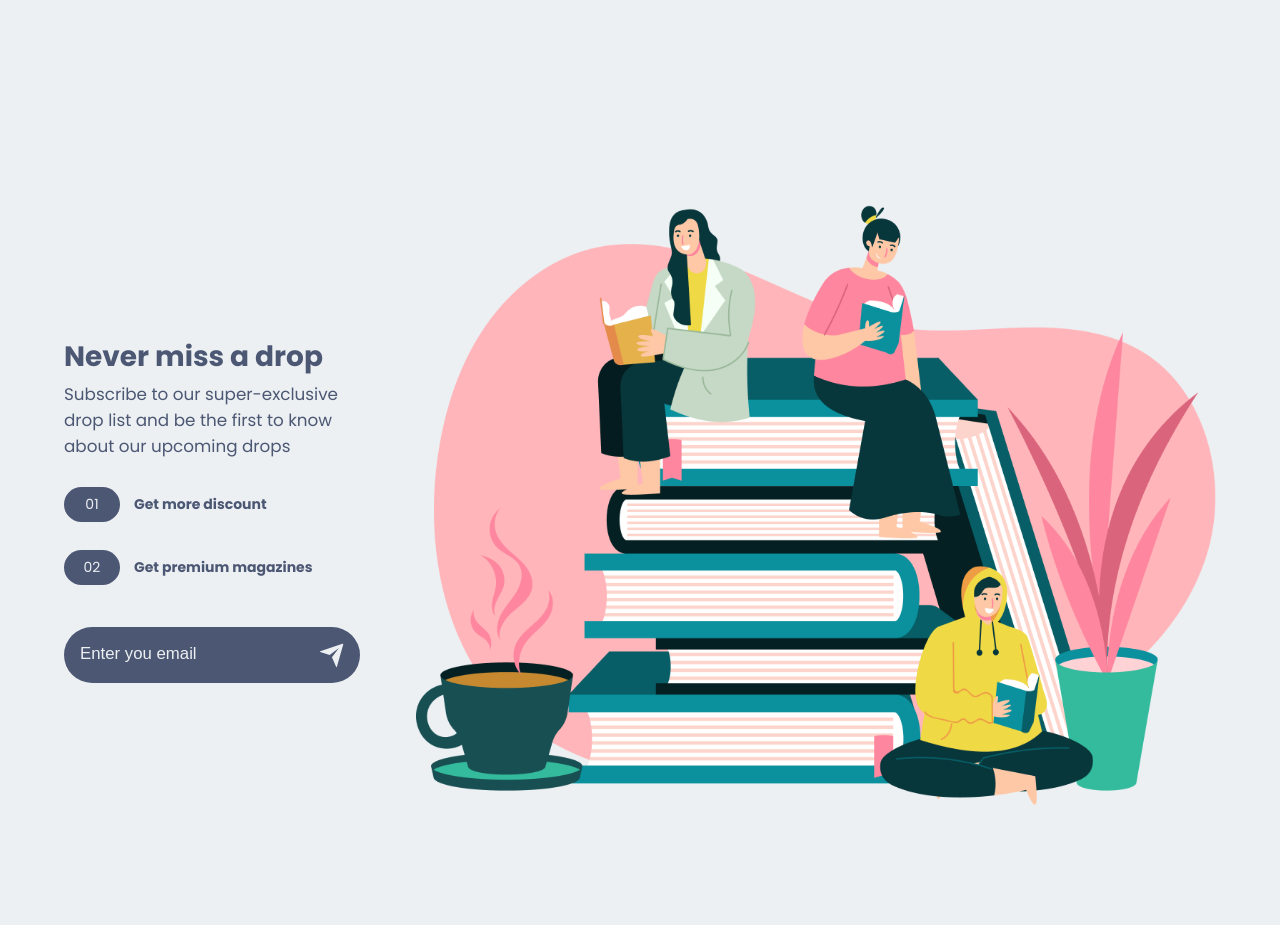
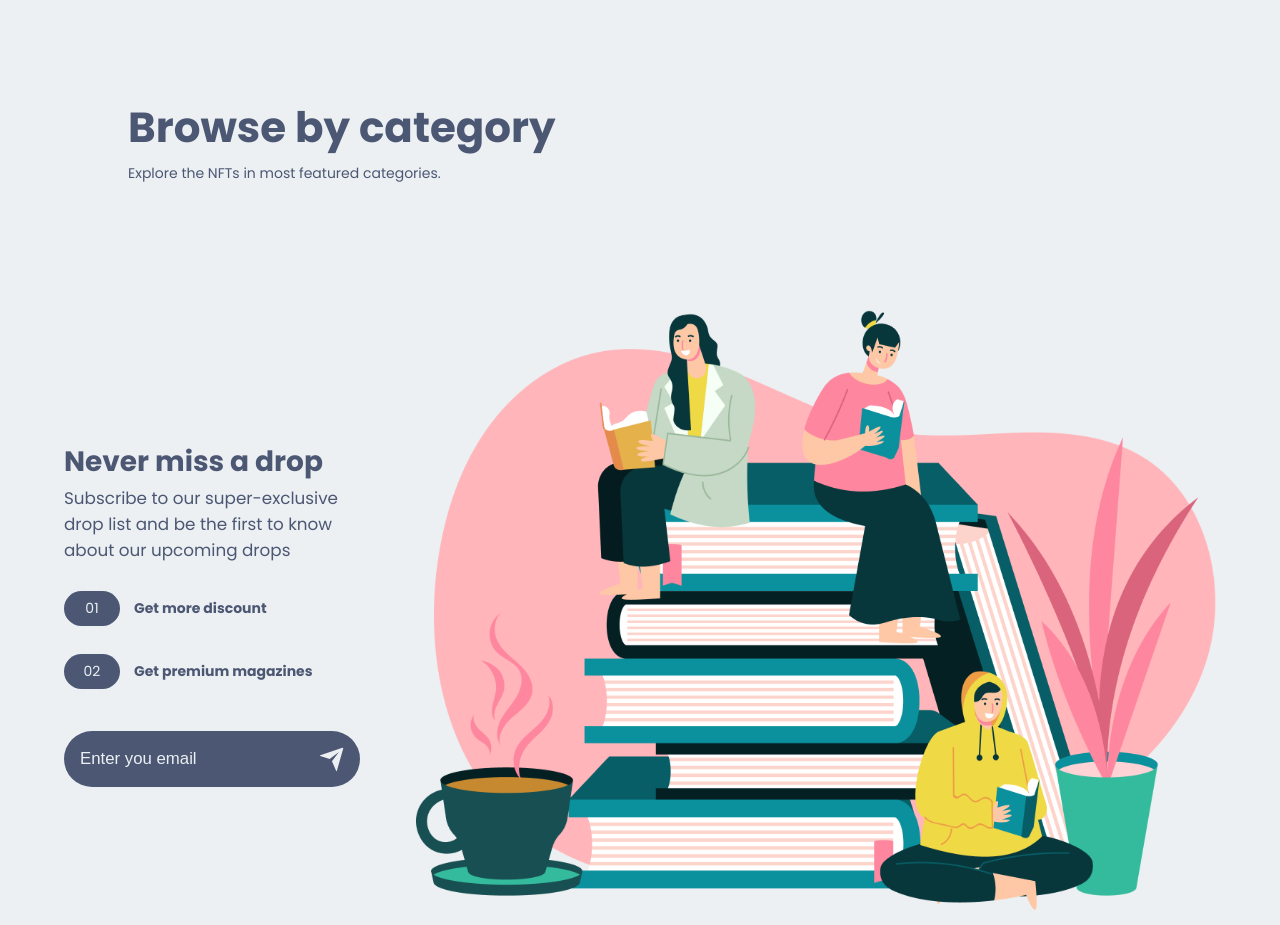
Before and after one commit to amarnath-arch/NFT_Marketplace, a Next.js app: page / in a window 1280 px wide. Shown: the part 2300-3225 px from the top of the page. Built offline with nearby package versions, Linux system fonts and the light colour scheme.

Commit message:
Title component added 16th May

```diff
--- /dev/null
+++ b/components/Title/Title.jsx
@@ -0,0 +1,16 @@
+import React from 'react'
+
+import Style from "./title.module.css";
+
+const Title = ({heading, paragraph}) => {
+  return (
+    <div className={Style.title}>
+        <div className={Style.title_box}>
+            <h2>{heading}</h2>
+            <p>{paragraph}</p>
+        </div>
+    </div>
+  )
+}
+
+export default Title
--- /dev/null
+++ b/components/Title/title.module.css
@@ -0,0 +1,25 @@
+.title{
+    width: 100%;
+}
+
+.title_box{
+    width: 80%;
+    margin: 0 auto;
+
+}
+
+.title_box h2{
+    font-size: 3rem;
+    line-height: 0;
+}
+
+@media screen and (min-device-width: 320px) and (max-device-width: 425px) {
+    .title_box{
+        width: 90%;
+    }
+
+    .title_box h2{
+        font-size: 1.8rem;
+        line-height: 0;
+    }
+}
--- a/components/componentindex.js
+++ b/components/componentindex.js
@@ -5,6 +5,7 @@
 import Services from "./Services/Services";
 import BigNFTSlider from "./BigNFTSlider/BigNFTSlider";
 import Subscribe from "./Subscribe/Subscribe";
+import Title from "./Title/Title";
 
 export{
     Navbar,
@@ -13,5 +14,6 @@
     HeroSection,
     Services,
     BigNFTSlider,
-    Subscribe
+    Subscribe,
+    Title
 };
--- a/pages/index.js
+++ b/pages/index.js
@@ -1,6 +1,6 @@
 import React from 'react'
 
-import { HeroSection,Services,BigNFTSlider,Subscribe } from '@/components/componentindex'
+import { HeroSection,Services,BigNFTSlider,Subscribe,Title } from '@/components/componentindex'
 import Style from "../styles/index.module.css";
 
 
@@ -10,6 +10,7 @@
       <HeroSection />
       <Services />
       <BigNFTSlider />
+      <Title heading="Browse by category" paragraph="Explore the NFTs in most featured categories." />
       <Subscribe />
     </div>
   )
```
